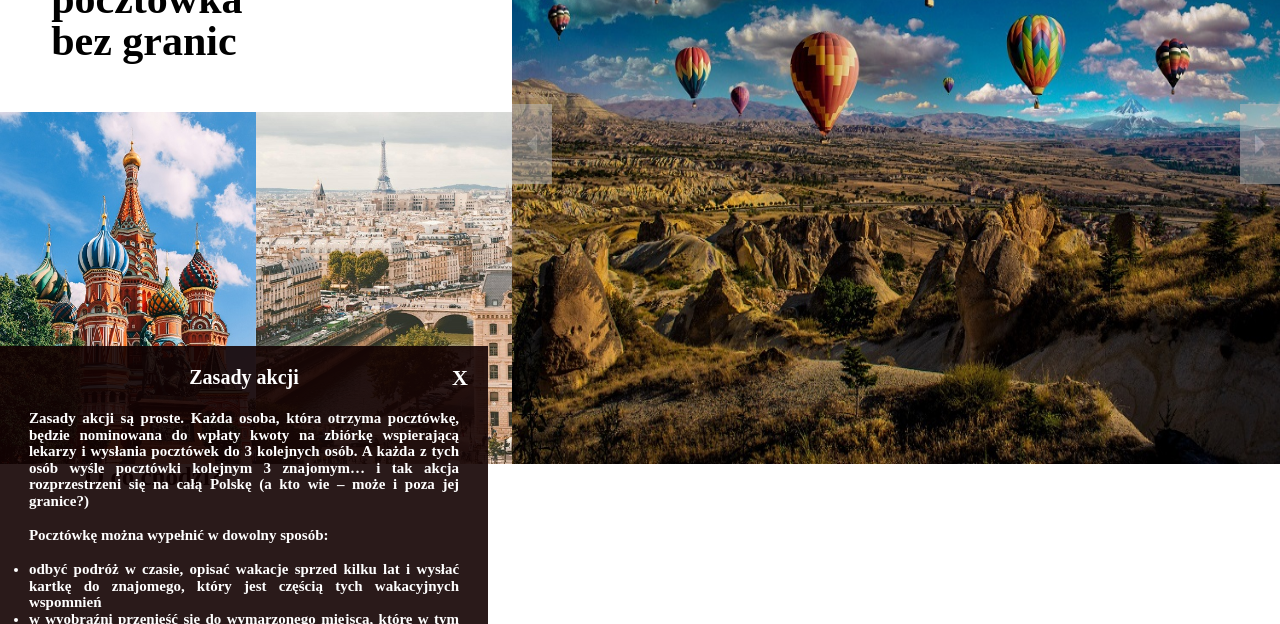
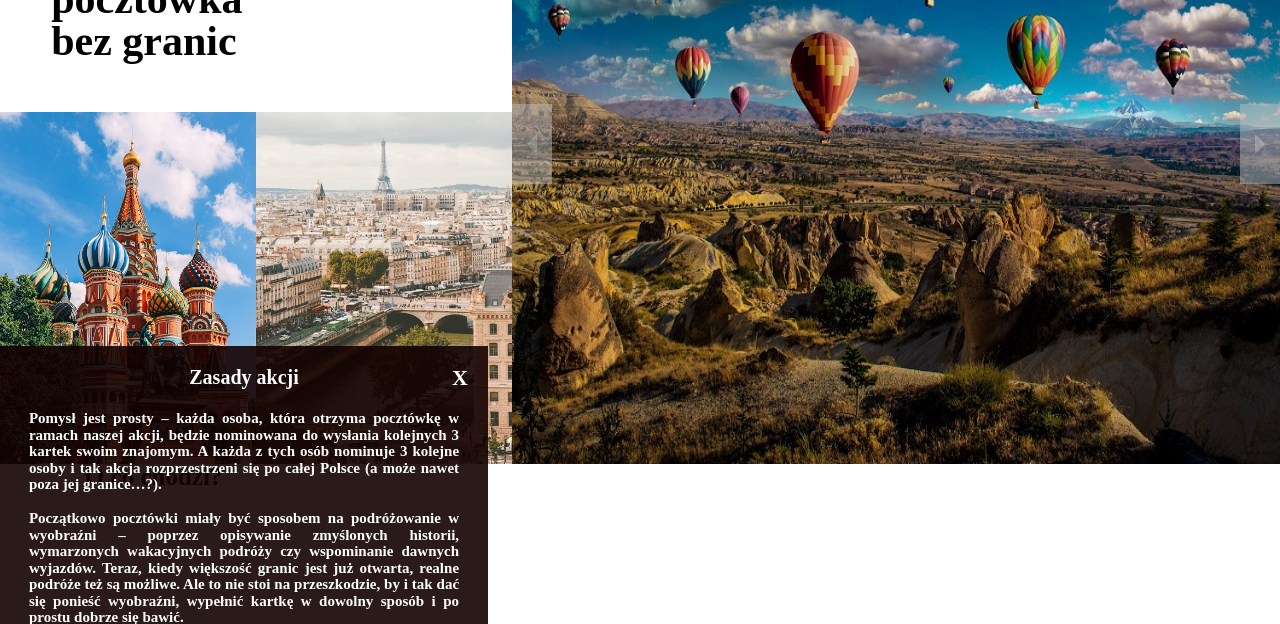
Before and after one commit to Bedpaw/postcard_with_no_borders, a website with bundled scripts: page index.html in a window 1280 px wide. Both pictures are taken after a click on the element "Zasady akcji". Shown: the part 176-800 px from the top of the page. Built offline with nearby package versions, Linux system fonts and the light colour scheme.

Commit message:
Add links

```diff
--- a/js/footer/footer.js
+++ b/js/footer/footer.js
@@ -4,11 +4,11 @@ function createNavButton ({ passiveText, activeText, passiveClass, activeClass }
   footerButton.classList.add('nav-btn', passiveClass)
   footerButton.innerText = passiveText
 
-  footerButton.addEventListener("click", () => {
+  footerButton.addEventListener("click", ( e ) => {
     for (let elementsByClassNameElement of document.getElementsByClassName('x-nav-button')) {
       elementsByClassNameElement.click()
     }
-      footerButton.classList.add(activeClass);
+      footerButton.classList.add('nav-btn-active');
       footerButton.innerHTML = activeText
       footerButton.style.cursor = 'default'
       // deleteCursorFromAllButtons()
--- a/js/footer/nav-buttons-details.js
+++ b/js/footer/nav-buttons-details.js
@@ -7,11 +7,13 @@
           '<div class="x-nav-button">X</div>'+
           '<p>Chcesz dowiedzieć się, o co w tym chodzi i stać się w te wakacje częścią czegoś niesamowitego? ' +
           'W skrócie: wesprzesz ważny cel, a co więcej, w tym roku wybierzesz się nie w jedną, a w aż trzy wakacyjne podróże</p>' +
-          '<p> Czego potrzebujesz? Nieco wyobraźni, długopisu albo pióra i chęci, by pomóc. Razem sprawimy, że te wakacje staną się niezapomniane</p>' +
+          '<p> Czego potrzebujesz? Nieco wyobraźni, długopisu albo pióra i chęci, by pomóc. Razem sprawimy, że te wakacje staną się niezapomniane.</p>' +
           '<p>Pocztówki od wielu, wielu lat cieszą się popularnością. O ile pisanie listów już dawno zastąpiły maile czy SMS-y, to te kartoniki ze zdjęciami wciąż zachowały swój urok. ' +
           'Jest coś magicznego w wysyłaniu kartki z odległego miejsca. Tak samo uśmiech pojawia się na naszych twarzach, gdy to my znajdujemy taką pocztówkę w swojej skrzynce.</p>' +
-          '<p> Pandemia pokrzyżowała plany każdemu z nas. W tym te wakacyjne. Ale w tym roku całą Polską możemy wykorzystać magię pocztówek, by zrobić coś dobrego dla siebie i innych:</p>' +
-          '<ul><li>Wesprzemy służbę zdrowia</li><li>Stworzymy niesamowite wakacyjne wspomnienia.</li></ul>',
+          '<p> Pandemia pokrzyżowała plany każdemu z nas. W tym te wakacyjne. Ale w tym roku całą Polską możemy wykorzystać magię pocztówek, by zrobić coś dobrego dla siebie i innych.' +
+        ' Jeszcze do niedawna nie było wiadomo, czy w ogóle możliwa będzie jakakolwiek wakacyjna podróż, choćby do sąsiedniego miasta.' +
+        ' I tak narodził się pomysł, by połączyć wakacyjne marzenia ze zrobieniem czegoś dobrego. Nie trzeba wiele – tylko nieco wyobraźni, długopis i chęć, by pomóc. </p>' +
+        '<p> Tak właśnie powstała „Pocztówka bez granic”! </p>' ,
       passiveClass: 'about-event',
       activeClass: 'nav-btn-active'
     },
@@ -20,14 +22,16 @@
       activeText:
         '<div class="btn-title">Zasady akcji</div>'+
         '<div class="x-nav-button">X</div>'+
-        '<p> Zasady akcji są proste. Każda osoba, która otrzyma pocztówkę, będzie nominowana do wpłaty kwoty na zbiórkę wspierającą lekarzy i wysłania pocztówek do 3 kolejnych osób.' +
-        ' A każda z tych osób wyśle pocztówki kolejnym 3 znajomym… i tak akcja rozprzestrzeni się na całą Polskę (a kto wie – może i poza jej granice?) </p>' +
-        '<p> Pocztówkę można wypełnić w dowolny sposób:</p>' +
-        '<ul><li>odbyć podróż w czasie, opisać wakacje sprzed kilku lat i wysłać kartkę do znajomego, który jest częścią tych wakacyjnych wspomnień</li> ' +
-        '<li> w wyobraźni przenieść się do wymarzonego miejsca, które w tym roku miało być wakacyjnym celem.</li>' +
-        '<li> Zresztą do dyspozycji są aż 3 pocztówki – na każdej może być opisana inna wyjątkowa podróż</li>' +
-        '<li> napisać o siedzeniu w domu i planach wakacyjnych na czasy po pandemii</li>' +
-        '<li> uwolnić swoje artystyczne ambicje – narysować coś na odwrocie kartki, napisać szaloną wakacyjną historię… </li> </ul>'+
+        '<p> Pomysł jest prosty – każda osoba, która otrzyma pocztówkę w ramach naszej akcji, będzie nominowana do wysłania kolejnych 3 kartek swoim znajomym.' +
+        ' A każda z tych osób nominuje 3 kolejne osoby i tak akcja rozprzestrzeni się po całej Polsce (a może nawet poza jej granice…?). </p>' +
+        '<p> Początkowo pocztówki miały być sposobem na podróżowanie w wyobraźni – poprzez opisywanie zmyślonych historii, wymarzonych wakacyjnych podróży czy wspominanie dawnych wyjazdów.' +
+        ' Teraz, kiedy większość granic jest już otwarta, realne podróże też są możliwe.' +
+        ' Ale to nie stoi na przeszkodzie, by i tak dać się ponieść wyobraźni, wypełnić kartkę w dowolny sposób i po prostu dobrze się bawić.</p>'+
+        '<p> Pocztówkę można wypełnić w dowolny sposób:  </p>' +
+        '<ul><li> odbyć podróż w czasie, opisać wakacje sprzed kilku lat i wysłać kartkę do znajomego, który jest częścią tych wakacyjnych wspomnień </li> ' +
+        '<li> w wyobraźni przenieść się do wymarzonego miejsca, które w tym roku miało być wakacyjnym celem. Zresztą do dyspozycji są aż 3 pocztówki – na każdej może być opisana inna wyjątkowa podróż </li>' +
+        '<li> napisać o siedzeniu w domu i planach wakacyjnych na czasy po pandemii </li>' +
+        '<li> uwolnić swoje artystyczne ambicje – narysować coś na odwrocie kartki, napisać szaloną wakacyjną historię… </li>' + '</ul>'+
         '<p> Nie ma żadnych ograniczeń!</p>',
       passiveClass: 'how-to-help',
       activeClass: 'nav-btn-active'
@@ -37,13 +41,16 @@
       activeText:
         '<div class="btn-title">Jak mogę pomóc?</div>'+
         '<div class="x-nav-button">X</div>'+
-        '<p> Wszystkie uzyskane środki będą przekazywane na służbę zdrowia. A co z kosztem samych pocztówek i ich wysyłki? No właśnie, tutaj liczymy na Waszą pomoc!</p>' +
-        '<p> Chcemy, by uczestnicy pocztówkowej akcji nie musieli dodatkowo ponosić kosztów związanych z zakupem kartek i znaczków.' +
-        ' Obecnie naszym celem jest więc zebranie środków na stworzenie 1000 pakietów pocztówkowych, w których znajdą się 3 kartki i 3 znaczki. ' +
-        ' Dzięki temu każdy uczestnik akcji będzie musiał jedynie wpłacić kwotę na rzecz służby zdrowia, korzystając z linku (pojawi się on na stronie, gdy wystartujemy z całym projektem).'+
-        ' Po przesłaniu dowodu wpłaty otrzyma od nas pakiet pocztówkowy.</p>' +
-        '<p> Obecnie prowadzimy zrzutkę, która pozwoli nam na przygotowanie pakietów startowych, a tym samym – na wystartowanie z całą akcją. </p>' +
-        '<p> Jeśli chcesz nas wesprzeć, zajrzyj tutaj [tu link]. Każda złotówka ma znaczenie. </p>',
+        '<p> Pocztówki mają być dobrą zabawa, ale i służyć wyższemu celowi.' +
+        ' Spędzając ostatnie miesiące w domu, pomyśleliśmy o tych, których wakacyjne plany stoją pod znakiem zapytanie nie tylko teraz, ale i co roku.' +
+        ' Osoby niepełnosprawne nie zawsze mogą realizować swoje marzenia bez dodatkowego wsparcia. </p>' +
+        '<p> A Gdzie w tym wszystkim miejsce na pomoc? </p>' +
+        '<p> Osoba, która otrzyma pocztówkę w ramach Pocztówki Bez Granic, będzie mogła zamówić z naszej strony pakiet 3 pocztówek.' +
+        ' Otrzyma je w zamian za wpłacenie dowolnej kwoty na zorganizowaną przez nas zbiórkę w ramach pomocy osobom niepełnosprawnym. </p>' +
+        '<p> Aby jednak to było możliwe, na początek potrzebujemy Waszej pomocy.' +
+        ' Chcemy, by kwota wpłacana w ramach akcji w całości była przeznaczana na rzecz pomocy niepełnosprawnym, bez potrącania części tej sumy na koszt przygotowania pocztówek.' +
+        '  Oznacza to, że żeby wystartować z całą akcją potrzebujemy zebrać środki, które pozwolą nam przygotować pakiety startowe i zainicjować akcję. </p>' +
+        '<p> Jeśli chcesz nas wesprzeć zajrzyj <a href="https://zrzutka.pl/v9d8xu"><span class= "appar_animation" >tutaj<span/></a>. Każda złotówka ma znaczenie – razem możemy zrobić coś dobrego! </p>',
       passiveClass: 'event-aim',
       activeClass: 'nav-btn-active'
     },
@@ -55,7 +62,7 @@
         '<div class="x-nav-button">X</div>'+
         '<div class="main_link_container">' +
          '<img class="main_link" src="styles/social_icons/heart_icon.png" alt="heart"/>'+
-          '<a href="https://www.google.com"><span class= "main_link_text" style="color:white">Wspomóż zbiórkę!<span/> </a>' +
+          '<a href="https://zrzutka.pl/v9d8xu"><span class= "main_link_text" style="color:white">Wspomóż zbiórkę!<span/> </a>' +
         '</div>'+
 
         '<p>' +
@@ -64,7 +71,7 @@
           '</a>' +
         '</p>'+
         '<p>' +
-          '<a href=mailto:bedpaw97@gmail.com">' +
+          '<a href=mailto:pocztowkabezgranic@gmail.com">' +
             '<img src="styles/social_icons/mail_icon.svg" alt="mail" class="link_icon"/> Wyślij nam e-mail!' +
           '</a>' +
         '</p>',
--- a/js/slider/hidden-postcards-texts.js
+++ b/js/slider/hidden-postcards-texts.js
@@ -18,7 +18,7 @@ export const hiddenPostcardsTexts = [
     footer: "Namaste!\n",
   },
   {
-    title: 'Cześć',
+    title: 'Cześć Rafał',
     p1: "Piszę do Ciebie ze szczytu. Pode mną jest całe miasto, przede mną kolejne wierzchołki gór aż po horyzont. Przypomniały mi się wakacje sprzed kilku lat, te, na które pojechaliśmy razem. Obiecaliśmy sobie wtedy, że jeszcze zdobędziemy znacznie większe góry. Że co roku będziemy gdzieś podróżować i spełniać kolejne marzenia. Teraz właśnie to robię – realizuję kolejny cel. Jestem na innym kontynencie, zmęczony długą wspinaczką. Podziwiam widoki i myślę, że nigdy nie jest za późno, by spełniać marzenia. Szczególnie te podróżnicze. I że takie wyjazdy są warte każdych pieniędzy.",
     footer: "Pozdrowienia z Rio. "
   },
@@ -45,6 +45,6 @@ export const hiddenPostcardsTexts = [
   {
     title: "Pozdrowienia ze stopa!",
     p1: "Tutaj zawsze dzieją się niesamowite rzeczy. Nic nie idzie zgodnie z planem, a jednak zawsze spotykasz właściwych ludzi we właściwym czasie. Nie wyobrażasz sobie, ile ciekawych historii tu usłyszałem. I ile niespodziewanych rzeczy robiłem! Choćby dzisiaj. Podwoził mnie jakiś chłopak w moim wieku. Miał wyrzucić mnie przy mieście, ale zapytałem go, gdzie jedzie i okazało się, że niedaleko organizują festiwal balonów. Pojechałem z nim. Trudno to nawet opisać – tłum ludzi, kolorowe balony i ja z moim lekkim lękiem wysokości. Ale warto było przełamać strach dla tych widoków. Ten chłopak opłacił mój lot, odwiózł do miasta i życzył powodzenia w dalszej podróży. Takie rzeczy są możliwe tylko na stopie. Następnym razem musisz wybrać się ze mną! \n",
-    footer: "Pozdrawiam, Andrzej\n",
+    footer: "Andrzej\n",
   },
 ]
--- a/js/slider/slider-utils.js
+++ b/js/slider/slider-utils.js
@@ -44,6 +44,8 @@ export function setProperWidths (S, activeImageIndex, slidesPositions) {
   const setActiveImageWidth = (percentageWidth) => getActiveImage().style.width = percentageWidth + '%'
 
   const setActiveImageHeight = (percentageHeight) => getActiveImage().style.height = percentageHeight + '%'
+  const setFirstImageHeight = (percentageHeight) => getFirstImage().style.height = percentageHeight + '%'
+  const setSecondImageHeight = (percentageHeight) => getSecondImage().style.height = percentageHeight + '%'
 
 
   if (mqMobile) { setMobileSizes() }
@@ -56,6 +58,8 @@ export function setProperWidths (S, activeImageIndex, slidesPositions) {
   function setDesktopSizes () {
     getActiveImage().classList.remove('horizontalPic-mobile')
     setActiveImageHeight(100)
+    setFirstImageHeight(100)
+    setSecondImageHeight(100)
 
 
     if (isActiveHorizontal) {
--- a/styles/nav/nav-btn-active.sass
+++ b/styles/nav/nav-btn-active.sass
@@ -28,6 +28,12 @@
     width: 100px
     height: 100px
 
+.appar_animation
+  animation-name: show_link
+  animation-duration: 1000ms
+  color: white
+  text-decoration: underline
+  line-height: 1.1
 
 
 @media screen and (min-width: 768px)
@@ -52,3 +58,9 @@
     font-size: 0
   99%
     font-size: 25px
+
+@keyframes show_link
+  0%
+    color: rgba(19, 2, 2, 1)
+  99%
+    color: white
```
Also changed, not shown: styles/main.css, 1 other file.
